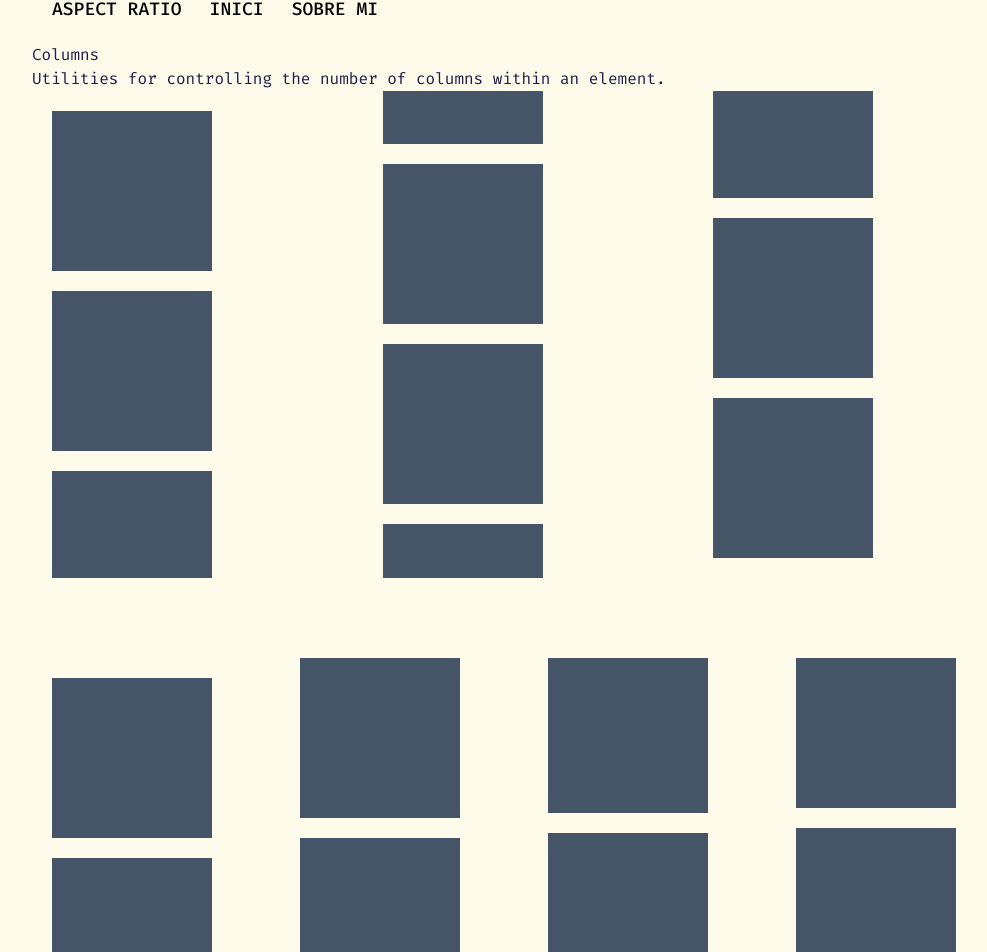
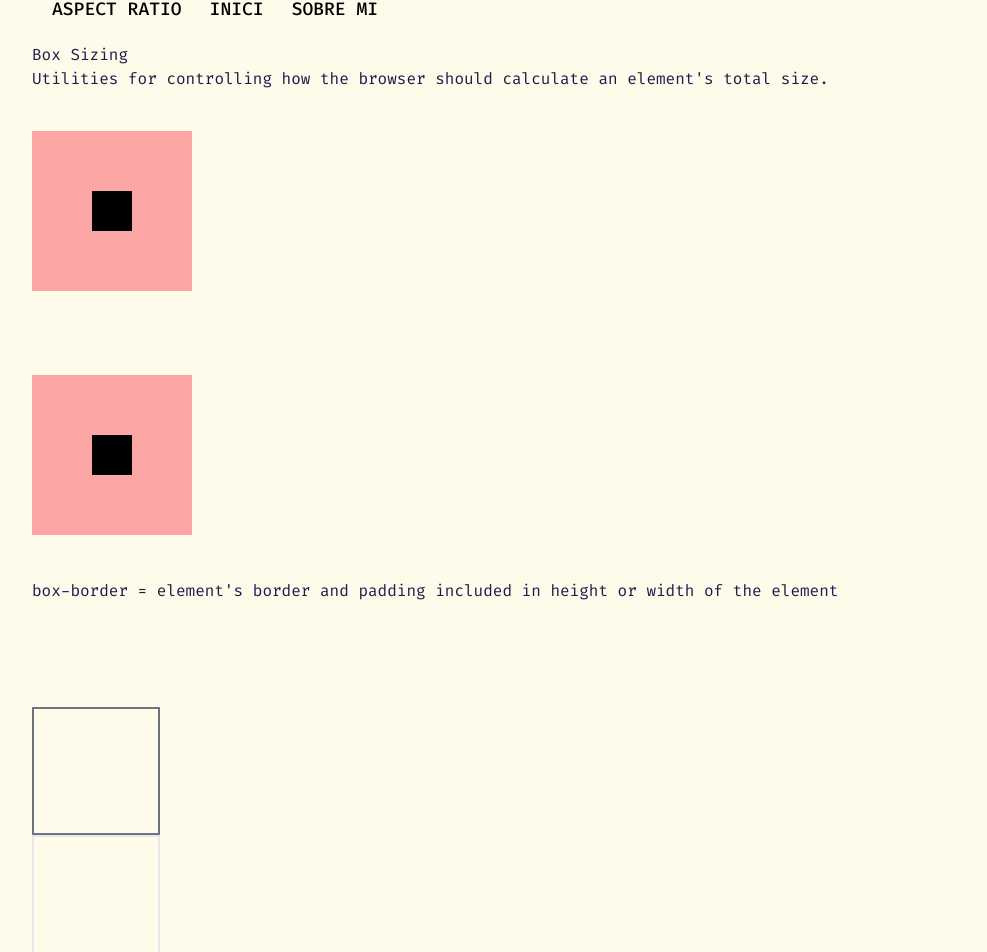
Before and after one commit to ZorbaBuda/blog_client_test, a Next.js app: page /tailwind in a window 1280 px wide. Shown: the part 113-1065 px from the top of the page, without its empty margins (120-1107 px from the left). Built offline with nearby package versions, Linux system fonts and the light colour scheme.

Commit message:
send form to notion, basic

```diff
--- a/app/(client)/tailwind/page.tsx
+++ b/app/(client)/tailwind/page.tsx
@@ -1,4 +1,6 @@
 import AspectRatio from "@/components/tailwind/layout/AspectRatio";
+import BoxSizing from "@/components/tailwind/layout/BoxSizing";
+import BreakAfter from "@/components/tailwind/layout/BreakAfter";
 import Columns from "@/components/tailwind/layout/Columns";
 import Container from "@/components/tailwind/layout/Container";
 import Link from "next/link";
@@ -28,7 +30,9 @@ export default function page() {
       </ul>
       {/* <AspectRatio/> */}
       {/* <Container/> */}
-      <Columns />
+      {/* <Columns /> */}
+      {/* <BreakAfter /> */}
+      <BoxSizing />
 
   </>
   )
--- /dev/null
+++ b/app/api/contact/route.ts
@@ -0,0 +1,60 @@
+import  { NextResponse } from "next/server";
+import { Client } from "@notionhq/client";
+
+// https://dev.to/martinp/use-notion-as-a-database-for-your-nextjs-blog-195p
+export async function POST(request: Request) {
+  const data = await request.json();
+  console.log("herreeee", data);
+  const entry: any = {
+    parent: {
+      // database_id: `${process.env.NOTION_CONTACT_DATABASE_ID}`,
+      database_id: `${process.env.NOTION_DATA_ID}`,
+    },
+    properties: {
+      Name: {
+        title: [
+          {
+            text: {
+              content: `${data.name}`,
+            },
+          },
+        ],
+      },
+
+      Surname: {
+        rich_text: [
+                        {
+                            text: {
+                                content: `${data.surname}`,
+                            },
+                        },
+                    ],
+      },
+
+      Email: {
+        rich_text: [
+            {
+                text: {
+                    content: `${data.email}`,
+                },
+            },
+        ],
+      },
+      Message: {
+        rich_text: [
+            {
+                text: {
+                    content: `${data.message}`,
+                },
+            },
+        ],
+      },
+    },
+
+  };
+  const notion = new Client({ auth: `${process.env.NOTION_SECRET}` });
+  const response = await notion.pages.create(entry);
+  return new NextResponse(JSON.stringify({
+    message: "message was submitted, will respond ASAP"
+  }))
+}
--- a/components/forms/ContactForm.tsx
+++ b/components/forms/ContactForm.tsx
@@ -28,7 +28,7 @@ import { Textarea } from "../ui/textarea";
 import { Button } from "../ui/button";
 import { cn } from "@/lib/utils";
 import Link from "next/link";
-import { Checkbox } from "@radix-ui/react-checkbox";
+import { Checkbox } from "../ui/checkbox";
 
 //  const Input = z.infer<typeof contactFormSchema>
 
@@ -50,16 +50,28 @@ export default function ContactForm() {
     },
   });
 
-  function onSubmit(data: z.infer<typeof contactFormSchema>) {
-    toast({
-      title: "You submitted the following values:",
-      description: (
-        <pre className="mt-2 w-[340px] rounded-md bg-slate-950 p-4">
-          <code className="text-white">{JSON.stringify(data, null, 2)}</code>
-        </pre>
-      ),
-    });
+  // function onSubmit(data: z.infer<typeof contactFormSchema>) {
+  //   console.log(data)
+  //   toast({
+  //     title: "You submitted the following values:",
+  //     description: (
+  //       <pre className="mt-2 w-[340px] rounded-md bg-slate-950 p-4">
+  //         <code className="text-white">{JSON.stringify(data, null, 2)}</code>
+  //       </pre>
+  //     ),
+  //   });
+  // }
+  async function onSubmit(data: z.infer<typeof contactFormSchema>) {
+    console.log(data)
+    try{
+   await fetch("/api/contact", {
+    method: "POST",
+    body: JSON.stringify(data)
+   })
+  } catch (error){
+    console.log(error)
   }
+}
 
   // function onSubmit(data: ContactFormProps) {
   //   alert(JSON.stringify(data, null, 4));
@@ -169,6 +181,7 @@ export default function ContactForm() {
                       <Checkbox
                         checked={field.value}
                         onCheckedChange={field.onChange}
+                        className=""
                       />
                     </FormControl>
                     <div className="">
--- /dev/null
+++ b/components/tailwind/layout/BoxSizing.tsx
@@ -0,0 +1,30 @@
+import React from "react";
+
+export default function BoxSizing() {
+  return (
+    <>
+      <h1>Box Sizing</h1>
+      <p>
+        Utilities for controlling how the browser should calculate an element's
+        total size.
+      </p>
+      <section className="flex flex-col gap-11">
+        <div className=" h-40 w-40 bg-red-300 mt-10 flex  ">
+          <div className=" my-auto mx-auto h-10 w-10  bg-black border border-black "></div>
+        </div>
+        <div className=" h-40 w-40 bg-red-300 mt-10 flex ">
+          <div className=" my-auto mx-auto h-10 w-10 bg-black border border-black "></div>
+        </div>
+        <p>
+          box-border = element's border and padding included in height or width
+          of the element
+        </p>
+        <div className="columns-1  mt-10">
+          <div className="box-border w-32 h-32 border-2 border-gray-500 mt-5"></div>
+          <div className="w-32 h-32 border-2 border-gray-500-mt-5"></div>
+          <div className="w-32 h-32 border-2 border-gray-500 mt-5"></div>
+        </div>
+      </section>
+    </>
+  );
+}
--- /dev/null
+++ b/components/tailwind/layout/BreakAfter.tsx
@@ -0,0 +1,19 @@
+import React from "react";
+
+export default function BreakAfter() {
+  return (
+    <>
+      <h1>Break after</h1>
+      <p>
+        Utilities for controlling how a column or page should break after an
+        element.
+      </p>
+      <div className="columns-3 mt-10">
+        <p>Well, let me tell you something, ...</p>
+        <p className="break-after-column">Sure, go ahead, laugh...</p>
+        <p>Maybe we can live without...</p>
+        <p>Look. If you think this is...</p>
+      </div>
+    </>
+  );
+}
--- a/components/ui/checkbox.tsx
+++ b/components/ui/checkbox.tsx
@@ -19,8 +19,7 @@ const Checkbox = React.forwardRef<
     {...props}
   >
     <CheckboxPrimitive.Indicator
-      // className={cn("flex items-center justify-center text-current")}
-      className={cn("absolute w-96 h-96 cursor-pointer")}
+      className={cn("flex items-center justify-center text-current")}
     >
       <Check className="h-4 w-4" />
     </CheckboxPrimitive.Indicator>
--- a/package.json
+++ b/package.json
@@ -10,6 +10,7 @@
   },
   "dependencies": {
     "@hookform/resolvers": "^3.7.0",
+    "@notionhq/client": "^2.2.15",
     "@portabletext/react": "^3.0.11",
     "@radix-ui/react-checkbox": "^1.1.1",
     "@radix-ui/react-label": "^2.1.0",
```
Also changed, not shown: 2 other files (tests, documents, lock files or other folders).
